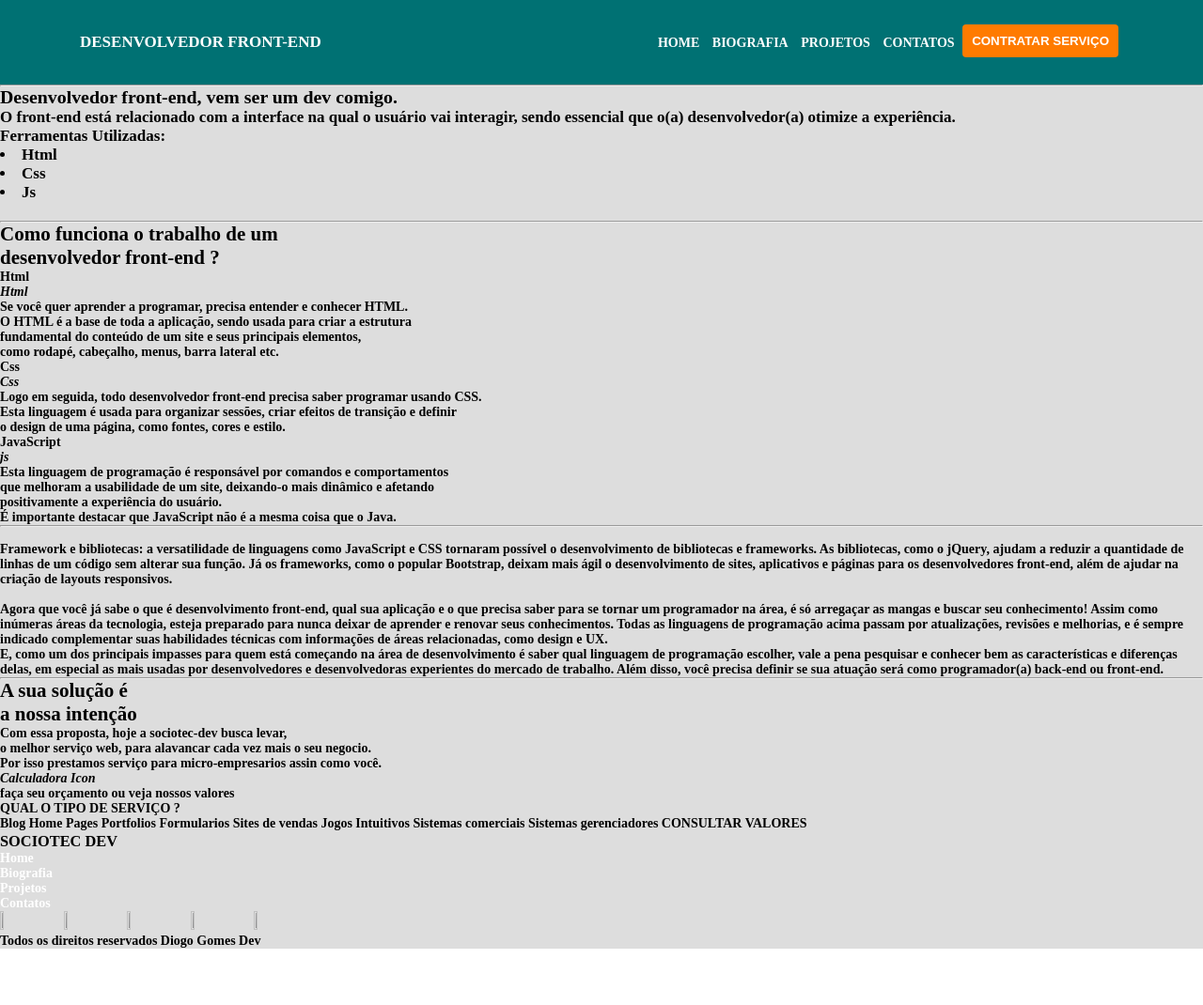
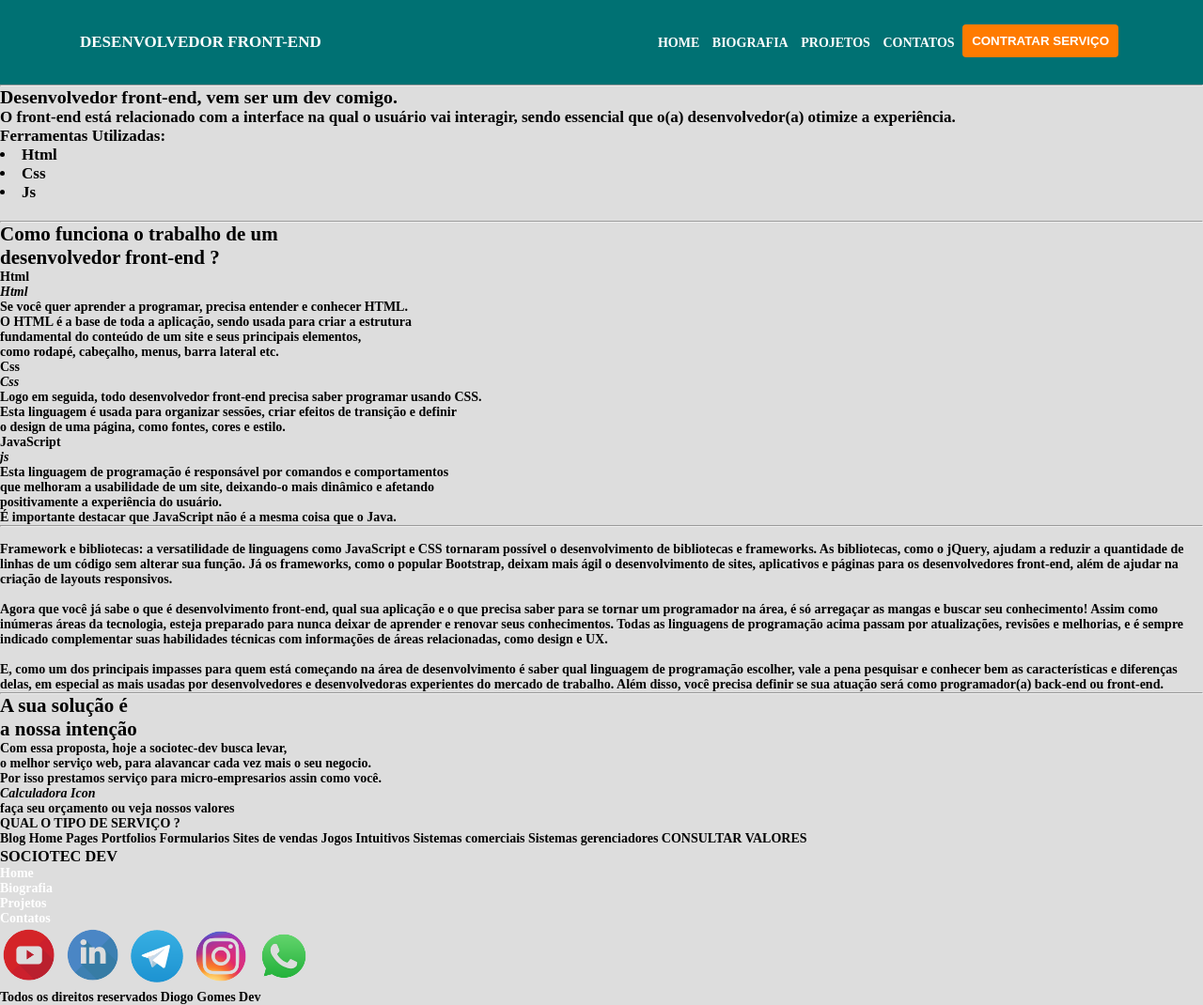
Before and after one commit to diogocods/portfolio, a plain HTML site: page index.html in a window 1280 px wide. Shown: the whole page at 94% size. Before the commit the page ends 1010 px from the top, so only its background shows below. Drawn offline with Linux system fonts and the light colour scheme.

Commit message:
Update index.html

```diff
--- a/index.html
+++ b/index.html
@@ -128,6 +128,7 @@
                 </span>
             </div>
             <div class="div-pages-conteudos-03">
+                 <img src="imagem.png" alt="">
                 <span class="span-pages-conteudos">
                     <p>
                         E, como um dos principais impasses para quem está começando na área de desenvolvimento é saber qual linguagem de programação escolher, vale a pena pesquisar e conhecer bem as características
@@ -193,11 +194,11 @@
 
 
                 <div class="menu-page-sociais-icons">
-                <a href="/site-modelo01/index.html"><img src="/site-modelo01/imgs_/logo-youtube.png" alt="" class="img-logo-icons"></a>
-                <a href="/site-modelo01/index.html"><img src="/site-modelo01/imgs_/logo-linkedin.png" alt="" class="img-logo-icons"></a>
-                <a href="/site-modelo01/index.html"><img src="/site-modelo01/imgs_/logo-telegram.png" alt="" class="img-logo-icons"></a>
-                <a href="/site-modelo01/index.html"><img src="/site-modelo01/imgs_/logo-instagram.png" alt="" class="img-logo-icons"></a>
-                <a href="/site-modelo01/index.html"><img src="/site-modelo01/imgs_/logo-zap.png" alt="" class="img-logo-icons"></a>
+                <a href="/site-modelo01/index.html"><img src="imgs_/logo-youtube.png" alt="" class="img-logo-icons"></a>
+                <a href="/site-modelo01/index.html"><img src="imgs_/logo-linkedin.png" alt="" class="img-logo-icons"></a>
+                <a href="/site-modelo01/index.html"><img src="imgs_/logo-telegram.png" alt="" class="img-logo-icons"></a>
+                <a href="/site-modelo01/index.html"><img src="imgs_/logo-instagram.png" alt="" class="img-logo-icons"></a>
+                <a href="/site-modelo01/index.html"><img src="imgs_/logo-zap.png" alt="" class="img-logo-icons"></a>
                 </div>
                 <span>
                     <p>Todos os direitos reservados Diogo Gomes Dev</p>
```
